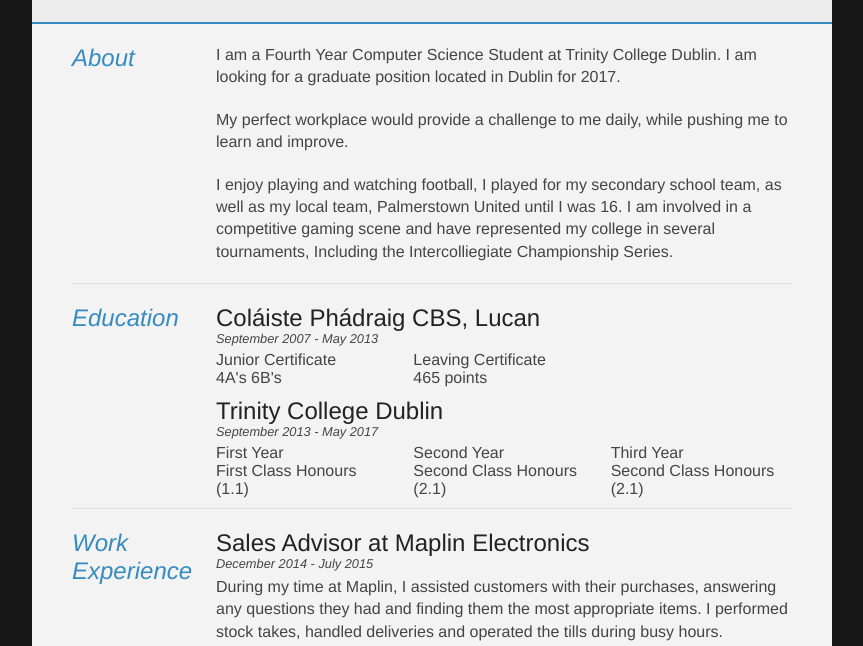
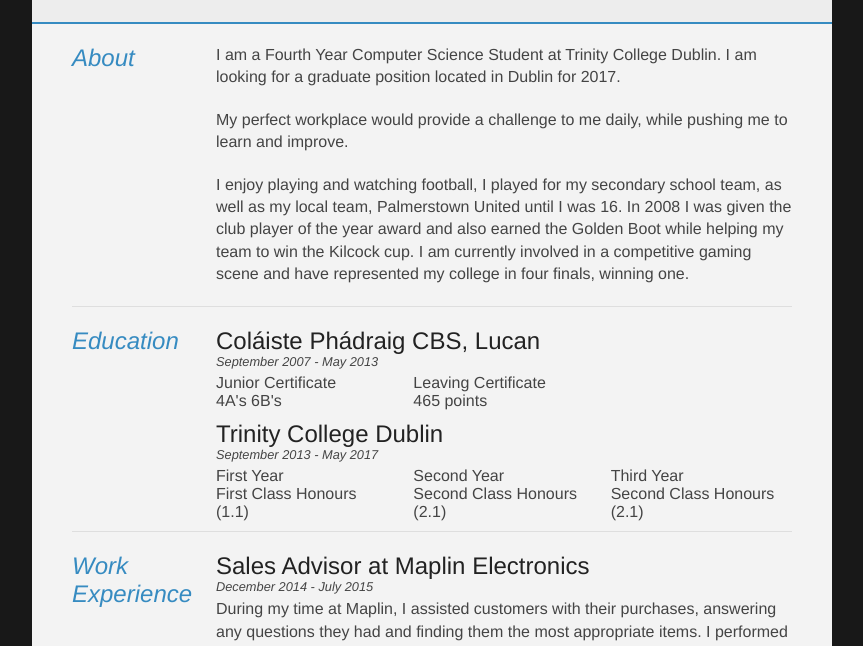
Before and after one commit to ajenner/ajenner.github.io, a plain HTML site: page index.html in a window 1280 px wide. Shown: the part 125-771 px from the top of the page, without its empty margins (208-1071 px from the left). Drawn offline with Linux system fonts and the light colour scheme.

Commit message:
specific achievements

```diff
--- a/index.html
+++ b/index.html
@@ -43,7 +43,8 @@
 				<div class="sectionContent">
 					<p>I am a Fourth Year Computer Science Student at Trinity College Dublin. I am looking for a graduate position located in Dublin for 2017.</p>
 					<p>My perfect workplace would provide a challenge to me daily, while pushing me to learn and improve.</p>
-					<p>I enjoy playing and watching football, I played for my secondary school team, as well as my local team, Palmerstown United until I was 16. I am involved in a competitive gaming scene and have represented my college in several tournaments, Including the Intercolliegiate Championship Series.</div>
+					<p>I enjoy playing and watching football, I played for my secondary school team, as well as my local team, Palmerstown United until I was 16. In 2008 I was given the club player of the year award and also earned the Golden Boot while helping my team to win the Kilcock cup. I am currently involved in a competitive gaming scene and have represented my college in four finals, winning one. </p>
+				</div>
 			</article>
 			<div class="clear"></div>
 		</section>
@@ -141,7 +142,6 @@
 			<div class="clear"></div>
 		</section>
 
-
 	</div>
 </div>
 </body>
```
